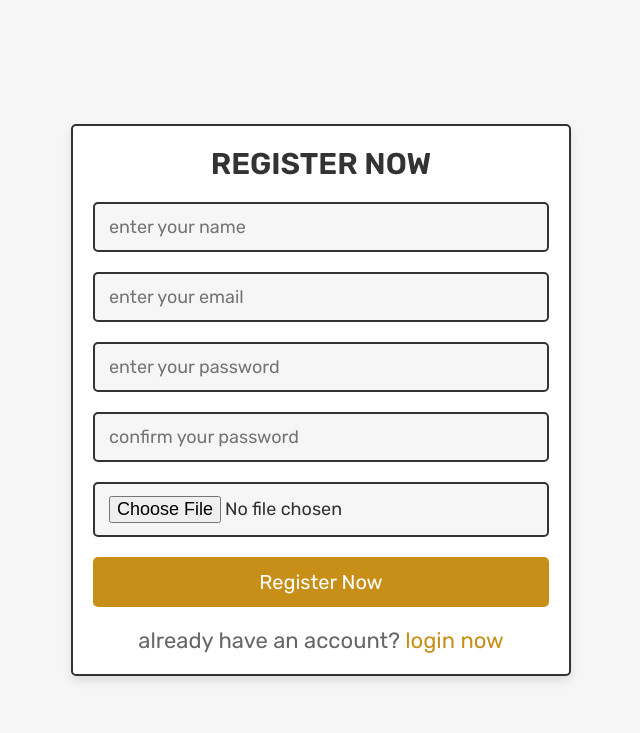
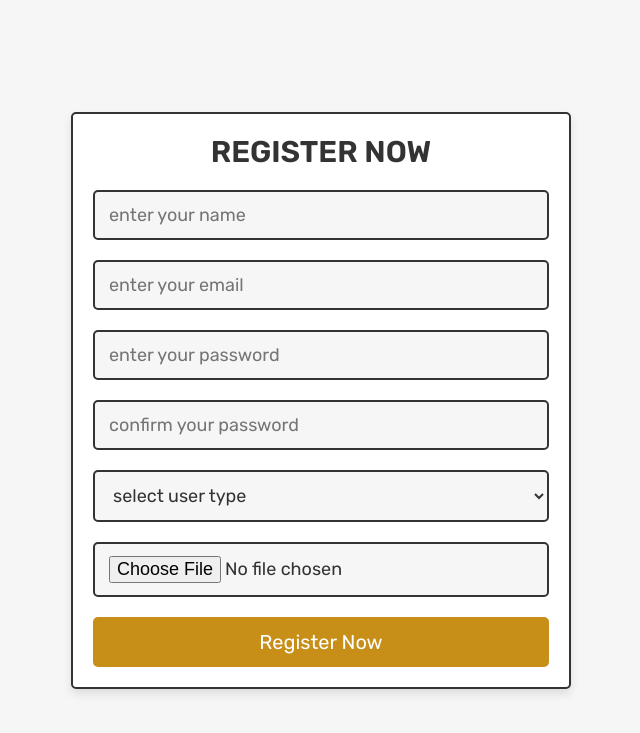
Before and after one commit to charan-srihari-ede/ConstructionMgmt, a PHP site: page /register.php in a window 1280 px wide. Shown: the top 733 px of the page, without its empty margins (319-959 px from the left). Run offline with PHP 8.4, Linux system fonts and the light colour scheme; a user stored in the database is signed in; some libraries are stand-ins or nearby versions.

Commit message:
modified

```diff
--- a/admin_header.php
+++ b/admin_header.php
@@ -23,7 +23,7 @@ if(isset($message)){
          <a href="admin_products.php"data-page="products">products</a>
          <a href="admin_orders_placed.php" data-page="orders">orders</a>
          <a href="admin_users.php" data-page="users">users</a>
-         <a href="admin_contacts.php" data-page="messages">messages</a>
+         <a href="admin_contacts.php" data-page="messages">queries</a>
       </nav>
 
       <div class="icons">
--- a/contact.php
+++ b/contact.php
@@ -60,7 +60,7 @@ if(isset($_POST['send'])){
 
 <section class="contact">
 
-   <h1 class="title">get in touch</h1>
+   <h1 class="title">Contact Admin</h1>
 
    <form action="" method="POST">
       <input type="text" name="name" class="box" required placeholder="enter your name">
--- a/register.php
+++ b/register.php
@@ -1,6 +1,14 @@
 <?php
 
 include 'config.php';
+
+session_start();
+
+$admin_id = $_SESSION['admin_id'];
+
+if(!isset($admin_id)){
+   header('location:login.php');
+};
 
 if(isset($_POST['submit'])){
 
@@ -12,7 +20,8 @@ if(isset($_POST['submit'])){
    $pass = filter_var($pass, FILTER_SANITIZE_STRING);
    $cpass = md5($_POST['cpass']);
    $cpass = filter_var($cpass, FILTER_SANITIZE_STRING);
-
+   $user_type=$_POST['user-type'];
+   $user_type=filter_var($user_type,FILTER_SANITIZE_STRING);
    $image = $_FILES['image']['name'];
    $image = filter_var($image, FILTER_SANITIZE_STRING);
    $image_size = $_FILES['image']['size'];
@@ -28,8 +37,8 @@ if(isset($_POST['submit'])){
       if($pass != $cpass){
          $message[] = 'confirm password not matched!';
       }else{
-         $insert = $conn->prepare("INSERT INTO `users`(name, email, password, image) VALUES(?,?,?,?)");
-         $insert->execute([$name, $email, $pass, $image]);
+         $insert = $conn->prepare("INSERT INTO `users`(name, email, password, user_type, image) VALUES(?,?,?,?,?)");
+         $insert->execute([$name, $email, $pass, $user_type, $image]);
          $select=$conn->prepare("SELECT id FROM `users` WHERE name=? AND email=?");
          $select->execute([$name,$email]);
          $id=$select->fetchColumn();
@@ -42,7 +51,7 @@ if(isset($_POST['submit'])){
             }else{
                move_uploaded_file($image_tmp_name, $image_folder);
                $message[] = 'registered successfully!';
-               header('location:login.php');
+               header('location:admin_page.php');
             }
          }
 
@@ -93,9 +102,14 @@ if(isset($message)){
       <input type="email" name="email" class="box" placeholder="enter your email" required>
       <input type="password" name="pass" class="box" placeholder="enter your password" required>
       <input type="password" name="cpass" class="box" placeholder="confirm your password" required>
+      <select name="user-type" class="box" required>
+      <option value="" selected disabled>select user type</option>
+         <option value="admin">admin</option>
+         <option value="user">user</option>
+      </select>
       <input type="file" name="image" class="box" required accept="image/jpg, image/jpeg, image/png">
       <input type="submit" value="register now" class="btn" name="submit">
-      <p>already have an account? <a href="login.php">login now</a></p>
+      <!-- <p>already have an account? <a href="login.php">login now</a></p> -->
    </form>
 
 </section>
```
Also changed, not shown: admin_page.php (+4 -4 lines).
